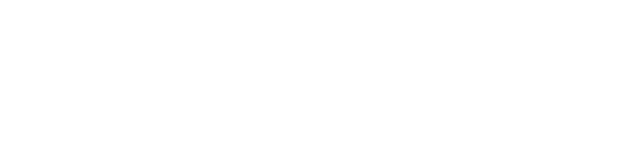
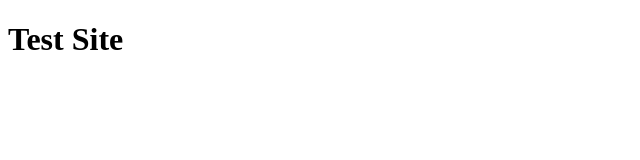
Before and after one commit to ironrule/new-repo, a plain HTML site: page index.html in a window 1280 px wide. Shown: the whole page, without its empty margins (0-640 px from the left). Drawn offline with Linux system fonts and the light colour scheme.

Commit message:
Added html header h1

```diff
--- a/index.html
+++ b/index.html
@@ -5,5 +5,7 @@
     <meta name="viewport" content="width=device-width, initial-scale=1.0" />
     <title>Document</title>
   </head>
-  <body></body>
+  <body>
+    <h1 class="header">Test Site</h1>
+  </body>
 </html>
```
